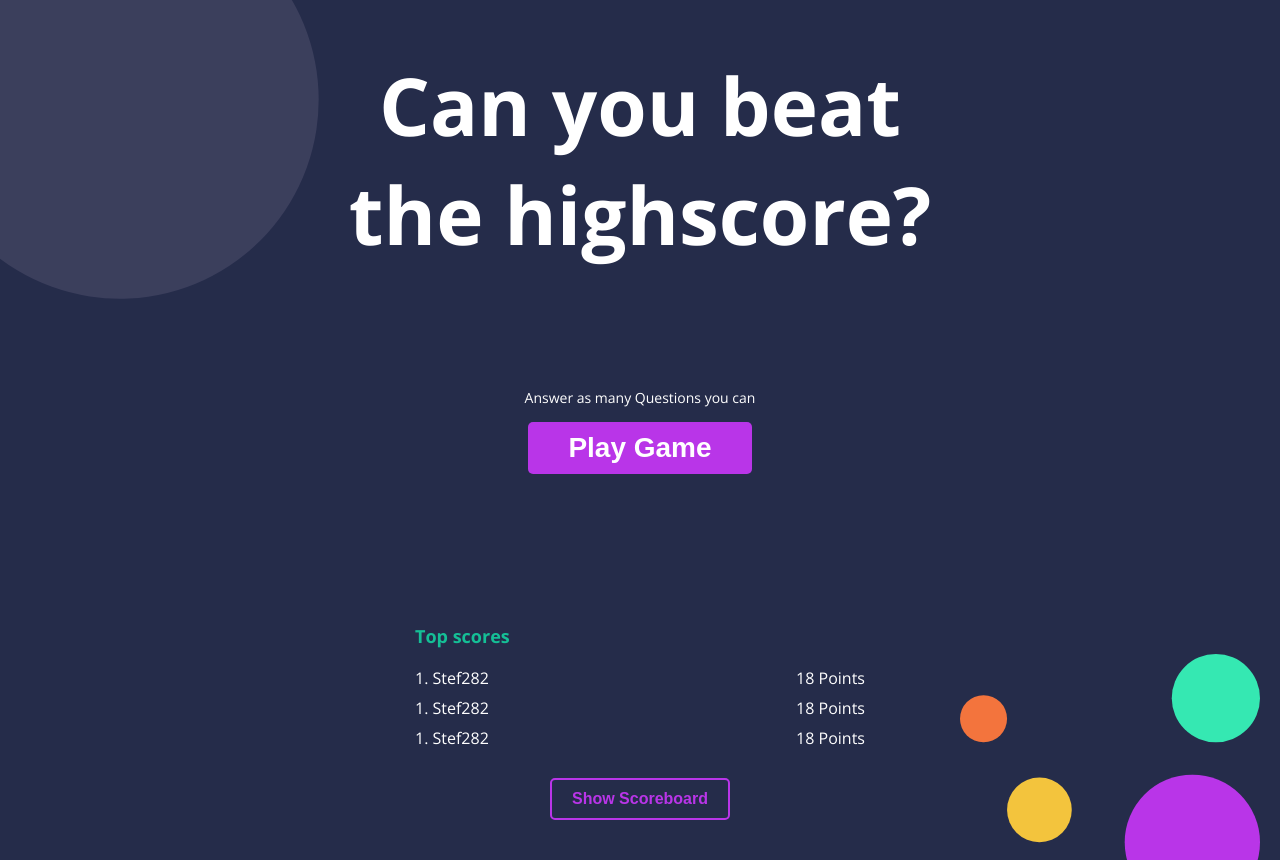
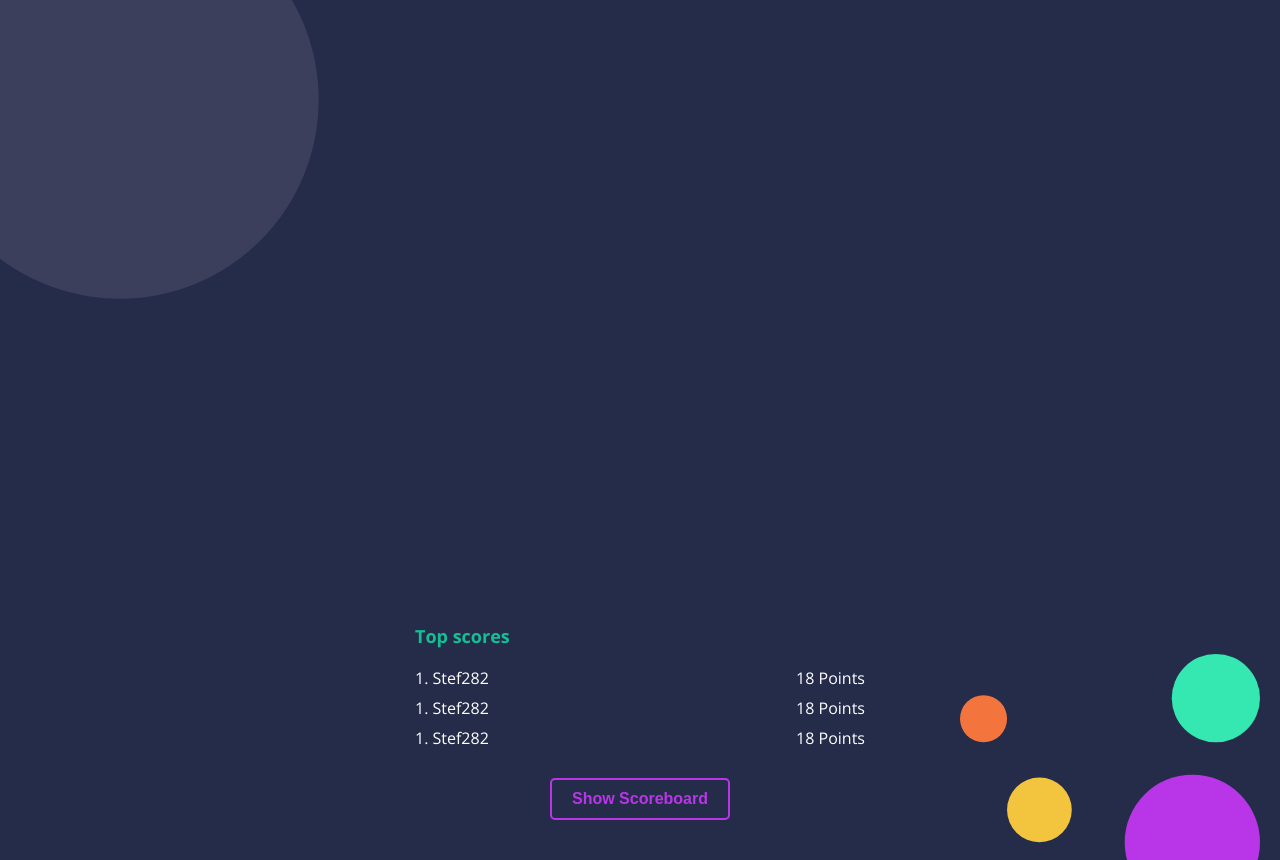
Before and after one commit to stetu281/trivia-game, a website built with webpack: page src/html/index.html in a window 1280 px wide. Both pictures are taken after a click on the button "Show Scoreboard". Built offline with nearby package versions, Linux system fonts and the light colour scheme.

Commit message:
add slide out transition on startpage

```diff
--- a/src/html/index.html
+++ b/src/html/index.html
@@ -14,9 +14,9 @@
         <div class="wrapper">
             <img src="../images/circle-top.svg" class="bg-img-top-left" alt="">
             <div class="startpage content">
-                <h1 class="main-title">Can you beat the highscore?</h1>
-                <p class="instructions">Answer as many Questions you can</p>
-                <button class="play-button button">Play Game</button>
+                <h1 class="main-title slide-out">Can you beat the highscore?</h1>
+                <p class="instructions slide-out">Answer as many Questions you can</p>
+                <button class="play-button slide-out button">Play Game</button>
                 <div class="highscores">
                     <h2 class="highscores__title">Top scores</h2>
                     <ul class="highscores__list">
--- a/src/js/app.js
+++ b/src/js/app.js
@@ -1,3 +1,7 @@
 import css from '../scss/main.scss';
 
-console.log('hello');
+const slideOutElements = document.querySelectorAll('.slide-out');
+
+document.querySelector('.highscores__button').addEventListener('click', () => {
+    slideOutElements.forEach(item => item.classList.add('slide-out--active'));
+});
--- a/src/scss/pages/_startpage.scss
+++ b/src/scss/pages/_startpage.scss
@@ -1,19 +1,33 @@
 .startpage {
+
+    .slide-out {
+        transform: translateY(0);
+        transition: transform 0.4s ease-in;
+
+        &--active {
+            transform: translateY(-500px);
+        }
+    }
+
     .main-title {
         margin-top: 30px;
         max-width: 300px;
         font-size: 3rem;
     }
 
+
+
     .instructions {
         margin-top: 120px;
         text-align: center;
         font-size: 0.875rem;
+        transition-delay: 0.1s;
     }
 
     .play-button {
         margin-top: 15px;
         font-size: 1.75rem;
+        transition-delay: 0.2s;
     }
 
     @include breakpoint {
```
